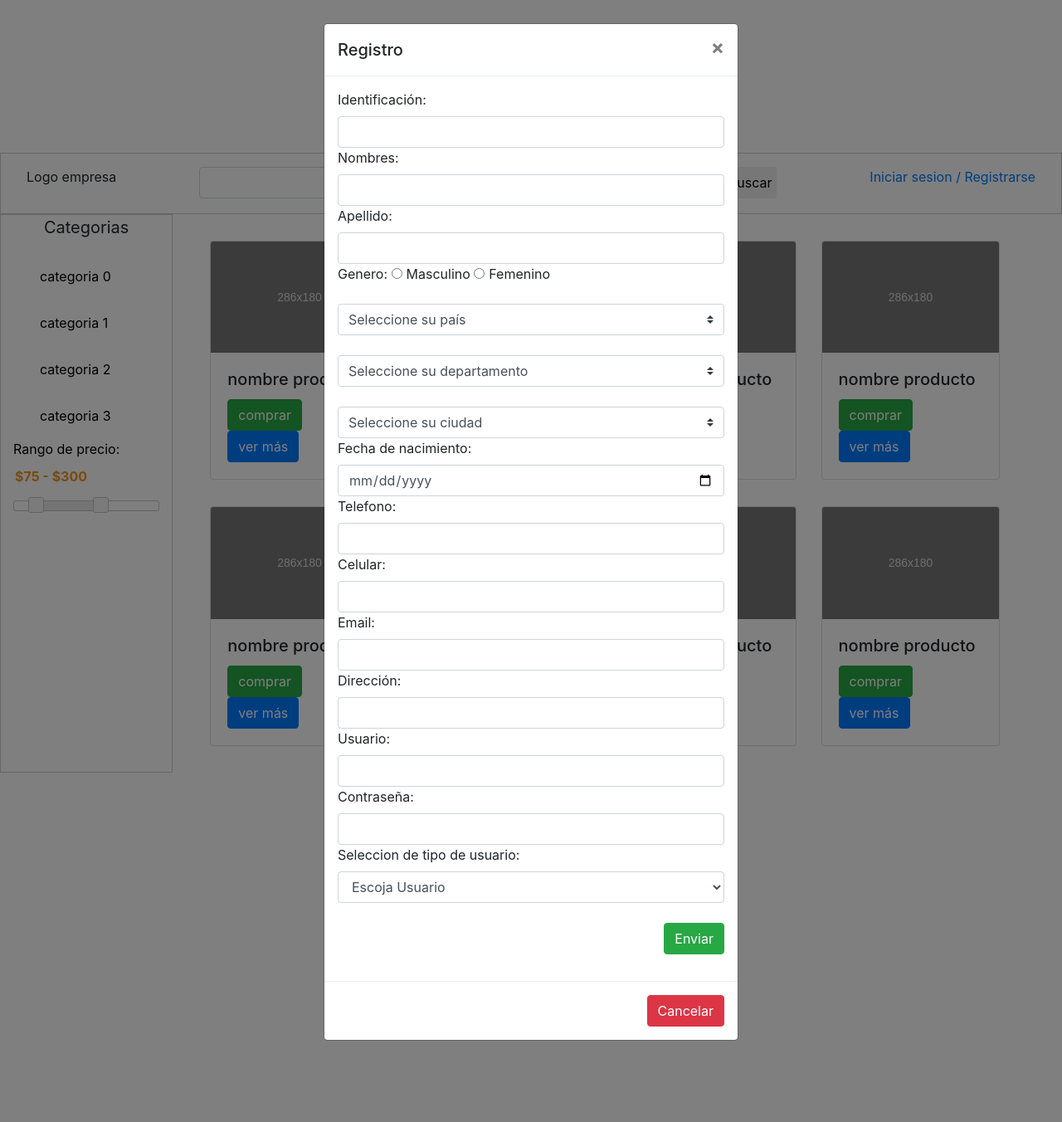
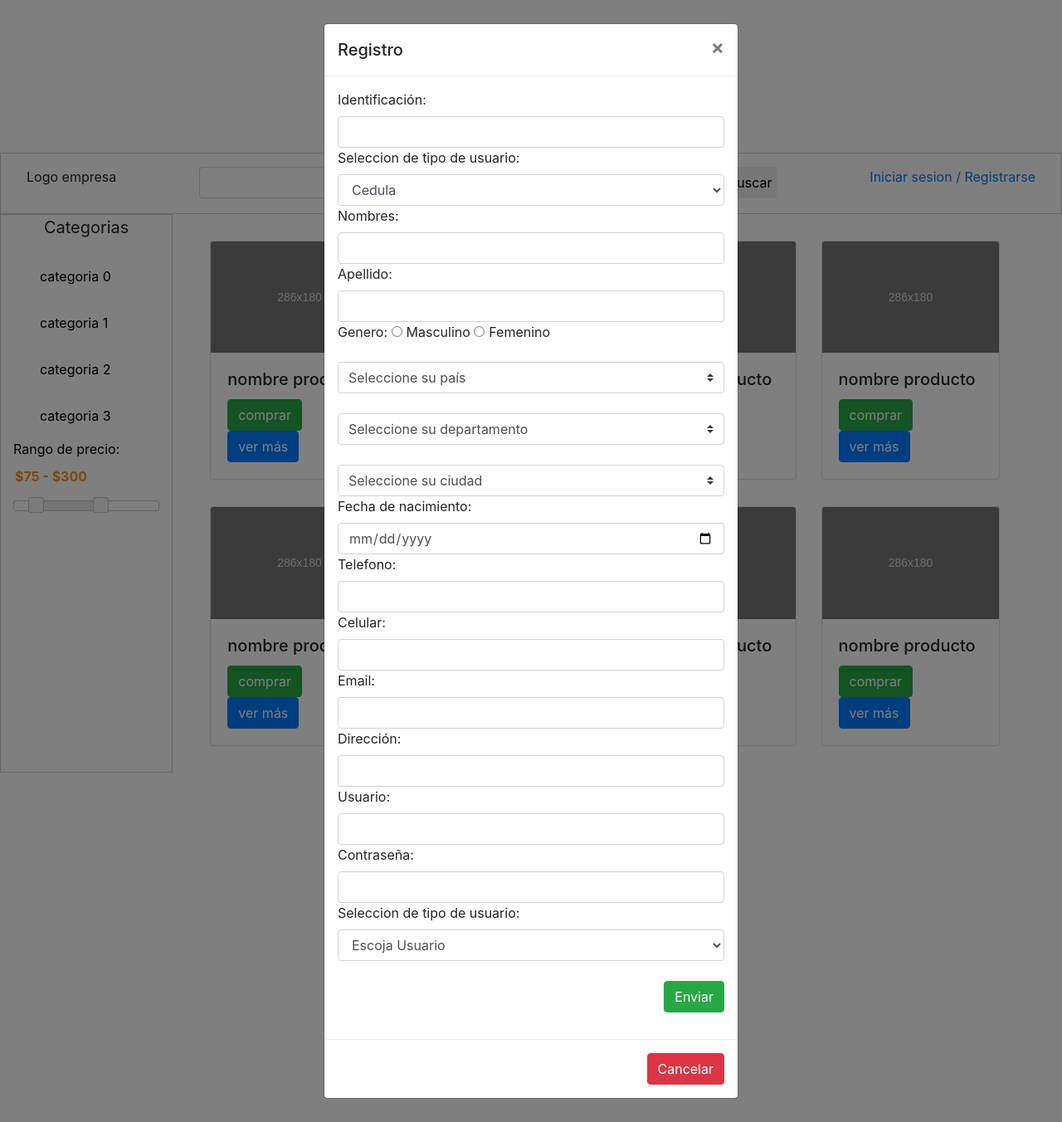
Before and after one commit to Tps76/SISPOW_WEB, a PHP site: page /Controlador.php in a window 1280 px wide, after a click on "Registrarse". Shown: the whole page at 83% size. Run offline with PHP 8.4, Linux system fonts and the light colour scheme; data comes from the database, SQL or seed files in the repository; some libraries are stand-ins or nearby versions.

Commit message:
Registro mejorado, falta mejorar datos

```diff
--- a/Controlador/Controlador.php
+++ b/Controlador/Controlador.php
@@ -15,12 +15,16 @@ class Controlador{
         include '../vistas/src/template.view.php';
     }
 
-
+    //registro julian
     public function registrar(){
-    if (isset($_POST["id"]) && isset($_POST["name"]) && isset($_POST["last-name"]) && isset($_POST["tel"]) && isset($_POST["cel"]) && isset($_POST["emai"]) && isset($_POST["dir"]) && isset($_POST["user"]) && isset($_POST["pass"]) && isset($_POST["tipo_usuario"])){
+    if (isset($_POST["id"]) && isset($_POST["tipo_identificacion"]) && isset($_POST["name"]) && isset($_POST["last-name"]) && isset($_POST["genero"]) && isset($_POST["ciudad"]) && isset($_POST["tel"]) && isset($_POST["cel"]) && isset($_POST["emai"]) && isset($_POST["dir"]) && isset($_POST["user"]) && isset($_POST["pass"]) && isset($_POST["tipo_usuario"])){
         $id=$_POST['id'];
+        $tipo_identificacion=$_POST['tipo_identificacion'];
         $name=$_POST['name'];
         $last_name=$_POST['last-name'];
+        $genero=$_POST['genero'];
+        $ciudad=$_POST['ciudad'];
+        $date=$_POST['date'];
         $telefono=$_POST['tel'];
         $celular=$_POST['cel'];
         $email=$_POST['emai'];
@@ -35,25 +39,39 @@ class Controlador{
         }else{
             $tipo_final=3;
         }
-        $consulta="INSERT INTO usuario(idusuario,email_usuario,password_usuario,tipo_usuario,estado_usuario) VALUES('$id','$email','$password','$tipo_final',0)";
-        if($consultas=consultas::insertar($consulta)=="insertado"){
-            $consultas="registrado";
-            header("Location: ../Vistas/index.php?msg=$consultas");
+        //echo $id." ".$name." ".$last_name." ".$genero." ".$ciudad." ".$date." ".$telefono." ".$celular." ".$email." ".$direccion."".$user." ".$password." ".$tipo_final;
+        $consulta_identidad="INSERT INTO identidad(tipo_identidad,numero_identidad) VALUES('$tipo_identificacion','$id')";
+        if($resultado_identidad=consultas::insertar($consulta_identidad)=="insertado"){
+            $consulta_seleccionar_id="SELECT ididentidad FROM identidad WHERE numero_identidad=$id";
+            $resultado_seleccionar_id=consultas::seleccionar($consulta_seleccionar_id);
+            $consulta_persona="INSERT INTO persona(ididentidad,nombre_persona,apellido_persona,genero,fecha_nacimiento,idciudad,direccion,telefono,estado_persona) VALUES('$resultado_seleccionar_id[0]','$name','$last_name','$genero','$date','$ciudad','$direccion','$telefono',0)";
+            if ($resultado_persona=consultas::insertar($consulta_persona)=="insertado") {
+                 $consulta_usuario="INSERT INTO usuario(email_usuario,password_usuario,tipo_usuario,estado_usuario) VALUES('$email','$password','$tipo_final',0)";
+                 if($conresultado_usuario=consultas::insertar($consulta_usuario)=="insertado"){
+                     $consultas="registrado";
+                     header("Location: ../Vistas/index.php?msg=$consultas");
+                 }else{
+                     $consultas="no registrado";
+                     header("Location: ../Vistas/index.php?msg=$consultas");
+                 }
+            }else{
+                 $consultas="no registrado";
+                 header("Location: ../Vistas/index.php?msg=$consultas");
+            }
         }else{
             $consultas="no registrado";
             header("Location: ../Vistas/index.php?msg=$consultas");
         }
-
     }
     }
-    //iniciar sesion Manuel Morales
+    //iniciar sesion Manuel Morales y julian :3
     public function iniciar_sesion(){
         session_start();
         if (isset($_POST["user"]) && isset($_POST["pass"])) {
             $user=$_POST['user'];
             $password=$_POST['pass'];
             //echo $user+" "+$password;
-        $consulta = "SELECT * FROM usuario WHERE idusuario='$user' AND password_usuario='$password'";
+        $consulta = "SELECT * FROM usuario WHERE email_usuario='$user' AND password_usuario='$password'";
         $consultas=consultas::seleccionar($consulta);
         if ($consultas["idusuario"]!="") {
             $_SESSION["nueva"]=$consultas;
--- a/Vistas/src/modules/header.php
+++ b/Vistas/src/modules/header.php
@@ -45,14 +45,18 @@
 
             <label for="id">Identificación:</label>
             <input type="text" class="form-control" name="id" id="id">
+            <label for="">Seleccion de tipo de usuario: </label>
+            <select class="form-control" name="tipo_identificacion" id="identificacion">
+            <option value="cedula">Cedula</option>
+            </select>
             <label for="name">Nombres:</label>
             <input type="text" class="form-control" name="name" id="name">
             <label for="last-name">Apellido:</label>
             <input type="text" class="form-control" name="last-name" id="last-name">
             <div class="form-check-inline">
                 <label for="genere" class="form-check-label">Genero:
-                    <input type="radio" class="form-check-input" name="genero" value="masculino" id="m">Masculino
-                    <input type="radio" class="form-check-input" name="genero" value="femenino" id="f">Femenino
+                    <input type="radio" class="form-check-input" name="genero" value="M" id="m">Masculino
+                    <input type="radio" class="form-check-input" name="genero" value="F" id="f">Femenino
                 </label>
             </div>
             <br> <br>
```
Also changed, not shown: 1 other file.
